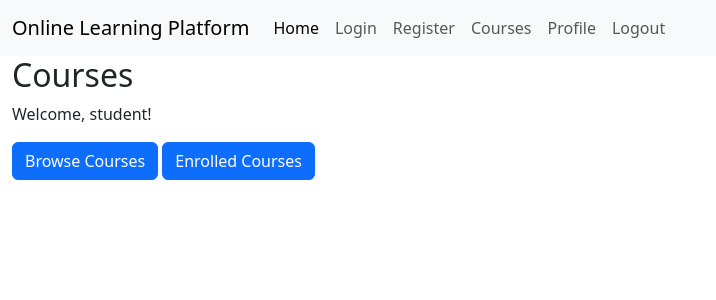
After one commit to abeni-al7/Online_learning_platform, a Flask app: page /courses in a window 1280 px wide. The commit adds this page. Shown: the top 300 px of the page, without its empty margins (0-716 px from the left). Run offline with Flask 3, Linux system fonts and the light colour scheme.

Commit message:
Create UI for courses page

```diff
--- a/app.py
+++ b/app.py
@@ -14,5 +14,27 @@ def register():
 def login():
     return render_template('login.html')
 
+@app.route('/courses')
+def courses():
+    courses = [
+        {
+            'name': 'Python Programming',
+            'code': 'PY101',
+            'description': 'Learn Python Programming from scratch'
+        },
+        {
+            'name': 'Web Development',
+            'code': 'WD101',
+            'description': 'Learn Web Development from scratch'
+        },
+        {
+            'name': 'Data Science',
+            'code': 'DS101',
+            'description': 'Learn Data Science from scratch'
+        },
+    ]
+    role = 'student'
+    return render_template('courses.html', role=role, courses=courses)
+
 if __name__ == '__main__':
     app.run(debug=True)
--- a/templates/base.html
+++ b/templates/base.html
@@ -30,7 +30,7 @@
                         <a class="nav-link" href="/register">Register</a>
                     </li>
                     <li class="nav-item">
-                        <a class="nav-link" href="#">Courses</a>
+                        <a class="nav-link" href="/courses">Courses</a>
                     </li>
                     <li class="nav-item">
                         <a class="nav-link" href="#">Profile</a>
--- /dev/null
+++ b/templates/courses.html
@@ -0,0 +1,32 @@
+{% extends "base.html" %}
+{% block title %}Courses{% endblock %}
+{% block content %}
+<h2>Courses</h2>
+
+{% if role == 'teacher' %}
+<p>Welcome, teacher!</p>
+<a href="#"><button type="button" class="btn btn-primary">Create A New Course</button></a>
+<table>
+    <tr>
+        <th>Course Name</th>
+        <th>Actions</th>
+    </tr>
+    {% for course in courses %}
+    <tr>
+        <td><a href="#">{{ course.name }}</a></td>
+        <td>
+            <a href="#"><button type="button" class="btn btn-primary">Edit</button></a>
+            <a href="#"><button type="button" class="btn btn-danger">Delete</button></a>
+        </td>
+    </tr>
+    {% endfor %}
+</table>
+{% elif role == 'student' %}
+<p>Welcome, student!</p>
+<a href="#"><button type="button" class="btn btn-primary">Browse Courses</button></a>
+<a href="#"><button type="button" class="btn btn-primary">Enrolled Courses</button></a>
+{% else %}
+<p>Unknown role!</p>
+{% endif %}
+
+{% endblock %}
```
